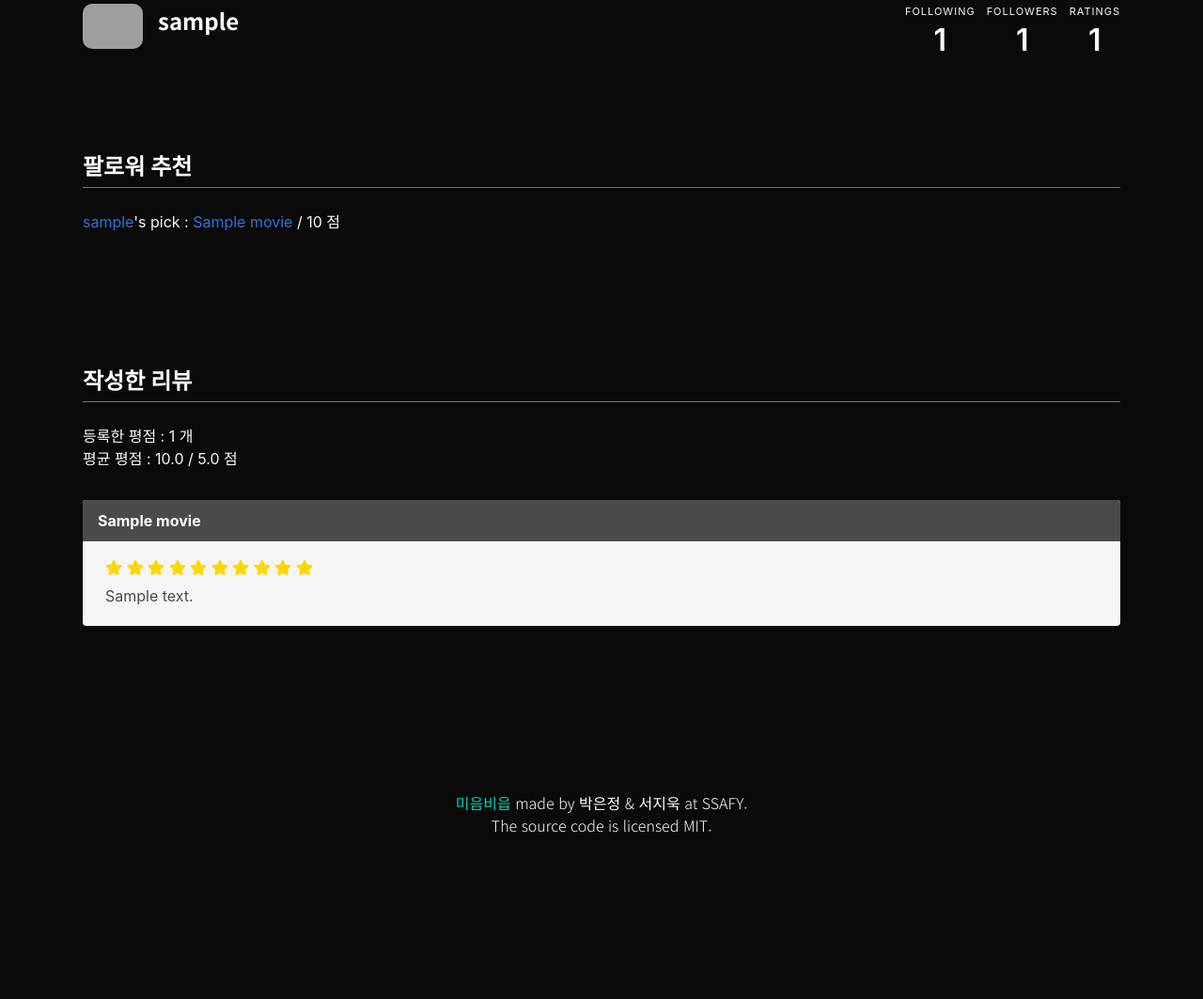
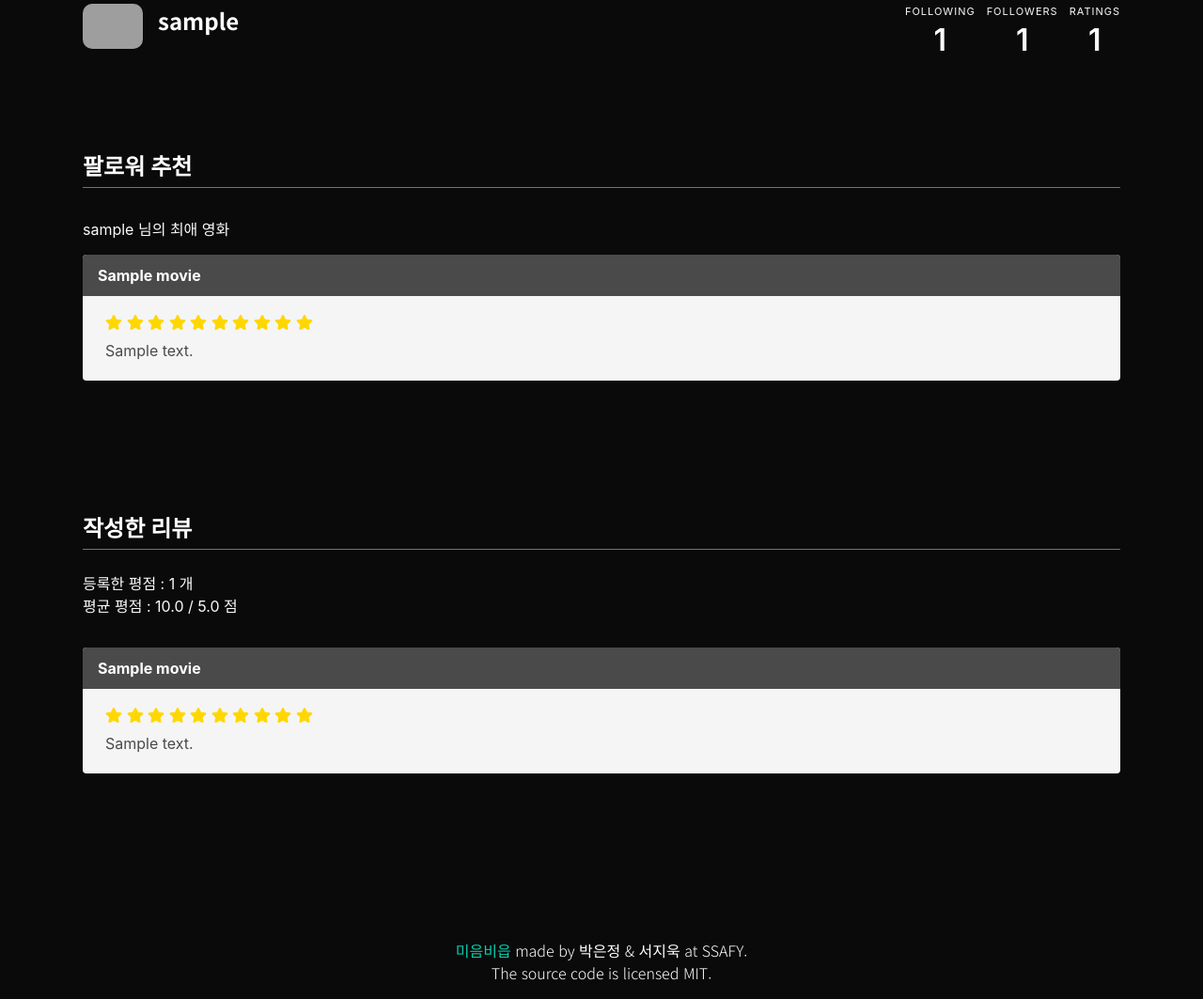
Before and after one commit to ejolie/miumbieub, a Django app: a page that uses accounts/templates/accounts/profile.html in a window 1280 px wide. Shown: the part 146-1209 px from the top of the page at 94% size. Before the commit the page ends 1032 px from the top, so only its background shows below. Run offline with Django 3.2, Linux system fonts and the light colour scheme; a user stored in the database is signed in; tables that the repository leaves empty hold one stand-in row (values such as "Sample post"); some libraries are stand-ins or nearby versions; some web fonts are replaced; grey boxes are pictures that could not be loaded.

Commit message:
Update profile template for follower's recommand section

```diff
--- a/accounts/templates/accounts/profile.html
+++ b/accounts/templates/accounts/profile.html
@@ -27,8 +27,11 @@
                 {{ person.username }}
               </span>
                 {% if user != person %}
-              <button v-show="!is_follow" class="button is-primary" @click="follow('{{ person.username }}')">팔로우</button>
-              <button v-show="is_follow" class="button is-light is-outlined" @click="follow('{{ person.username }}')">팔로잉</button>
+                  <button v-show="!is_follow" class="button is-primary" @click="follow('{{ person.username }}')">팔로우
+                  </button>
+                  <button v-show="is_follow" class="button is-light is-outlined"
+                          @click="follow('{{ person.username }}')">팔로잉
+                  </button>
                 {% endif %}
               </p>
             </div>
@@ -66,17 +69,33 @@
           margin-top: 3rem;">
             <p class="title is-4 has-text-white">팔로워 추천</p>
           </div>
+          <div style="margin-top: 2rem;">
             {% for follower in user.from_user.all %}
-      <li style="list-style:none;" class="list-group-item">
-        <a href="{% url 'accounts:profile_view' follower.id %}">
-       {{ follower.username }}</a>'s pick : {% if follower.get_recommend %}
-       <a href="{% url 'movies:movies_view' follower.get_recommend.movie.id %}">
-       {{ follower.get_recommend.movie.title }}</a> {{ follower.get_recommend.value }} / 10 점
-        {% else %}
-       아직 작성한 평점이 없습니다.
+              {% if follower.get_recommend %}
+                <li style="list-style:none;margin-bottom: 15px;">
+                  <a href="{% url 'accounts:profile_view' follower.username %}"
+                     class="has-text-white-bis">{{ follower.username }}</a> 님의 최애 영화
+                </li>
+                <article class="message">
+                  <div class="message-header">
+                    <a href="{% url 'movies:movies_view' follower.get_recommend.movie.id %}"
+                       style="text-decoration: none;">
+                      <p>{{ follower.get_recommend.movie.title }}</p>
+                    </a>
+                  </div>
+                  <div class="message-body">
+                  <span>
+                  {% for i in i|rjust:follower.get_recommend.score %}
+                    <i class="fas fa-star" style="color: #FFD700; font-size: 1rem; margin-bottom: 0.4rem;"></i>
+                  {% endfor %}
+                  </span>
+                    <br/>
+                    {{ follower.get_recommend.comment }}
+                  </div>
+                </article>
               {% endif %}
-      </li>
             {% endfor %}
+          </div>
         </section>
       </div>
     {% endif %}
@@ -89,14 +108,15 @@
           <p class="title is-4 has-text-white">작성한 리뷰</p>
         </div>
         {% if person.ratings.all %}
-      <li style="list-style:none;" class="list-group-item">등록한 평점 : {{ person.ratings.all.count }} 개</li>
-      <li style="list-style:none;" class="list-group-item">평균 평점 : {{ person.get_score.score__avg }} / 5.0 점</li>
+          <li style="list-style:none;">등록한 평점 : {{ person.ratings.all.count }} 개</li>
+          <li style="list-style:none;">평균 평점 : {{ person.get_score.score__avg }} / 5.0 점</li>
 
           <div style="margin-top: 2rem;">
             {% for rating in person.ratings.all reversed %}
               <article class="message">
                 <div class="message-header">
-            <a href="{% url 'movies:movies_view' rating.movie.id %}" style="text-decoration: none;"><p>{{ rating.movie.title }}</p></a>
+                  <a href="{% url 'movies:movies_view' rating.movie.id %}" style="text-decoration: none;">
+                    <p>{{ rating.movie.title }}</p></a>
                 </div>
                 <div class="message-body">
             <span>
@@ -124,20 +144,20 @@
       el: '#app',
       delimiters: ['[[', ']]'],
       data: {
-        is_follow : {% if person in user.from_user.all %} true {% else %} false {% endif %},
-        followings : {{ person.from_user.count }},
-        followers : {{ person.to_user.count }},
-        ratings : {{ person.ratings.count }},
+        is_follow: {% if person in user.from_user.all %} true {% else %} false {% endif %},
+        followings: {{ person.from_user.count }},
+        followers: {{ person.to_user.count }},
+        ratings: {{ person.ratings.count }},
       },
       methods: {
-        follow : function (person) {
+        follow: function (person) {
           const url = "{% url 'accounts:profile_follow' 'asd'%}".replace('asd', person);
           axios.get(url).then(res => {
             if (res.data.is_follow) {
-              this.followers ++;
+              this.followers++;
               this.is_follow = true;
             } else {
-              this.followers --;
+              this.followers--;
               this.is_follow = false;
             }
           });
```
Lines whose indentation alone changed are shown as unchanged.
